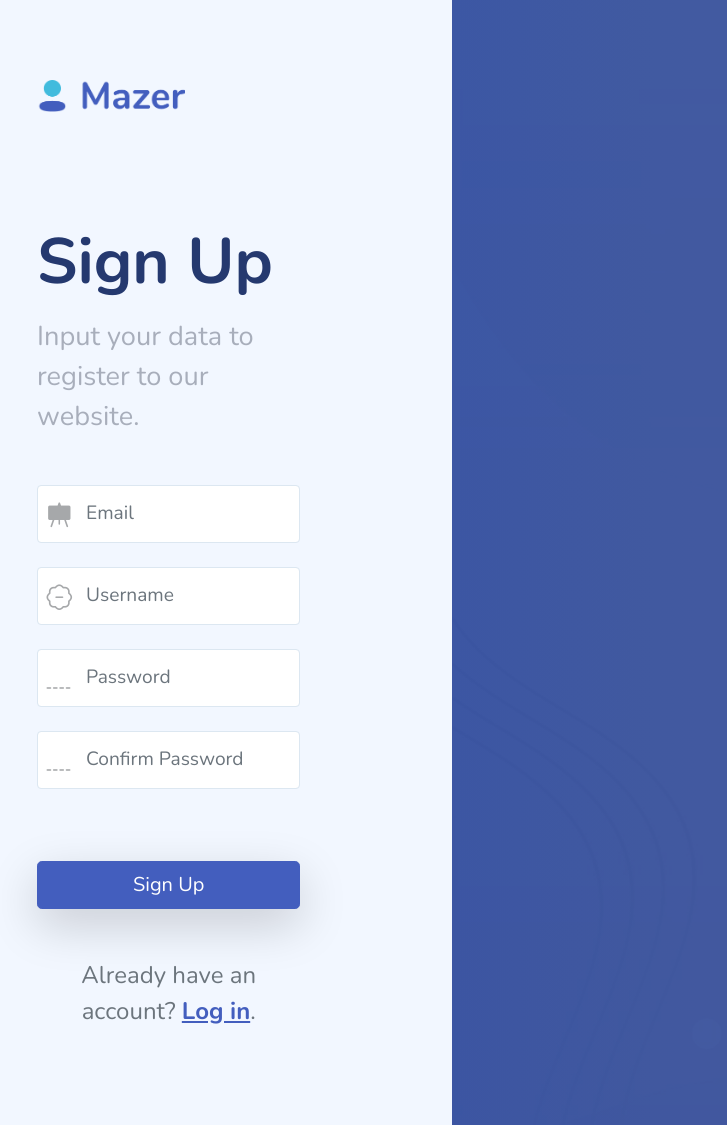
After one commit to damisaviola/fm_db, a CodeIgniter app: page /database/index.php/home/register in a window 1280 px wide. The commit adds this page. Shown: the whole page, without its empty margins (91-818 px from the left). Run offline with CodeIgniter, Linux system fonts and the light colour scheme; some libraries are stand-ins or nearby versions.

Commit message:
10/28/2004

```diff
--- a/application/controllers/home.php
+++ b/application/controllers/home.php
@@ -11,4 +11,10 @@ class Home extends CI_Controller {
     public function index() {
         $this->load->view('home/home');
     }
+    public function login() {
+        $this->load->view('home/login');
+    }
+    public function register() {
+        $this->load->view('home/register');
+    }
 }
--- a/application/views/admin/dashboard/header.php
+++ b/application/views/admin/dashboard/header.php
@@ -4,7 +4,7 @@
 <head>
     <meta charset="UTF-8">
     <meta name="viewport" content="width=device-width, initial-scale=1.0">
-    <title>Dashboard - Mazer Admin Dashboard</title>
+    <title>Dashboard</title>
 
     <link rel="preconnect" href="https://fonts.gstatic.com">
     <link href="https://fonts.googleapis.com/css2?family=Nunito:wght@300;400;600;700;800&display=swap" rel="stylesheet">
--- /dev/null
+++ b/application/views/home/register.php
@@ -0,0 +1,71 @@
+<!DOCTYPE html>
+<html lang="en">
+
+<head>
+    <meta charset="UTF-8">
+    <meta name="viewport" content="width=device-width, initial-scale=1.0">
+    <title>Register</title>
+    <link href="https://fonts.googleapis.com/css2?family=Nunito:wght@300;400;600;700;800&display=swap" rel="stylesheet">
+    <link rel="stylesheet" href="<?php echo base_url('assets/admin/dist/assets/vendors/bootstrap-icons/bootstrap-icons.css'); ?>">
+    <link rel="stylesheet" href="<?php echo base_url('assets/admin/dist/assets/css/app.css'); ?>">
+    <link rel="stylesheet" href="<?php echo base_url('assets/admin/dist/assets/css/pages/auth.css'); ?>">
+    <link rel="stylesheet" href="<?php echo base_url('assets/admin/dist/assets/css/bootstrap.css'); ?>">
+    <link rel="stylesheet" href="<?php echo base_url('assets/admin/dist/assets/vendors/iconly/bold.css'); ?>">
+
+<body>
+    <div id="auth">
+
+        <div class="row h-100">
+            <div class="col-lg-5 col-12">
+                <div id="auth-left">
+                    <div class="auth-logo">
+                        <a href="index.html"><img src="assets/images/logo/logo.png" alt="Logo"></a>
+                    </div>
+                    <h1 class="auth-title">Sign Up</h1>
+                    <p class="auth-subtitle mb-5">Input your data to register to our website.</p>
+
+                    <form action="index.html">
+                        <div class="form-group position-relative has-icon-left mb-4">
+                            <input type="text" class="form-control form-control-xl" placeholder="Email">
+                            <div class="form-control-icon">
+                                <i class="bi bi-envelope"></i>
+                            </div>
+                        </div>
+                        <div class="form-group position-relative has-icon-left mb-4">
+                            <input type="text" class="form-control form-control-xl" placeholder="Username">
+                            <div class="form-control-icon">
+                                <i class="bi bi-person"></i>
+                            </div>
+                        </div>
+                        <div class="form-group position-relative has-icon-left mb-4">
+                            <input type="password" class="form-control form-control-xl" placeholder="Password">
+                            <div class="form-control-icon">
+                                <i class="bi bi-shield-lock"></i>
+                            </div>
+                        </div>
+                        <div class="form-group position-relative has-icon-left mb-4">
+                            <input type="password" class="form-control form-control-xl" placeholder="Confirm Password">
+                            <div class="form-control-icon">
+                                <i class="bi bi-shield-lock"></i>
+                            </div>
+                        </div>
+                        <button class="btn btn-primary btn-block btn-lg shadow-lg mt-5">Sign Up</button>
+                    </form>
+                    <div class="text-center mt-5 text-lg fs-4">
+                        <p class='text-gray-600'>Already have an account? <a href="auth-login.html"
+                                class="font-bold">Log
+                                in</a>.</p>
+                    </div>
+                </div>
+            </div>
+            <div class="col-lg-7 d-none d-lg-block">
+                <div id="auth-right">
+
+                </div>
+            </div>
+        </div>
+
+    </div>
+</body>
+
+</html>
```
Also changed, not shown: application/views/home/login.php (added, +67 -0 lines).
